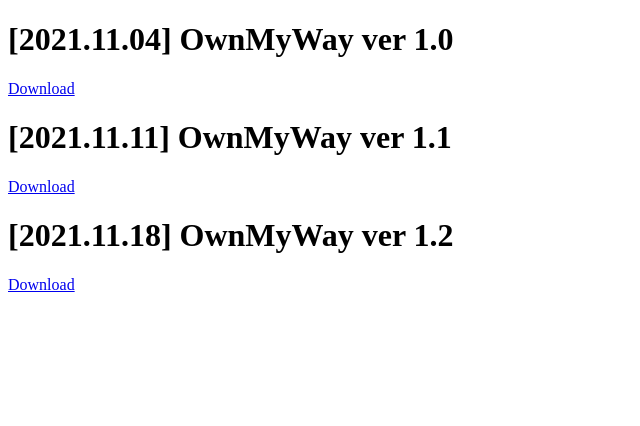
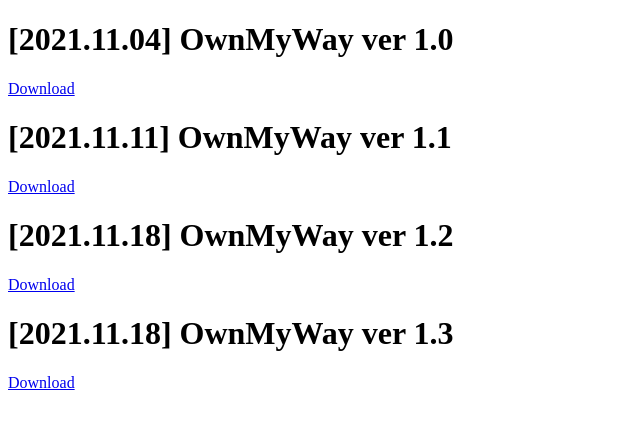
Before and after one commit to hj56775/Deploy, a plain HTML site: page index.html in a window 1280 px wide. Shown: the whole page, without its empty margins (0-640 px from the left). Drawn offline with Linux system fonts and the light colour scheme.

Commit message:
Update index.html

```diff
--- a/index.html
+++ b/index.html
@@ -10,5 +10,7 @@
     <a href="itms-services://?action=download-manifest&url=https://dl.dropboxusercontent.com/s/9ofriw60ftg0q6d/manifest.plist">Download</a>
     <h1>[2021.11.18] OwnMyWay ver 1.2</h1>
     <a href="itms-services://?action=download-manifest&url=https://dl.dropboxusercontent.com/s/6lqw1jox39cw3mt/manifest.plist">Download</a>
+    <h1>[2021.11.18] OwnMyWay ver 1.3</h1>
+    <a href="itms-services://?action=download-manifest&url=https://dl.dropboxusercontent.com/s/yzymmfop2ow1vo8/manifest.plist">Download</a>
 </body>
 </html>
```
